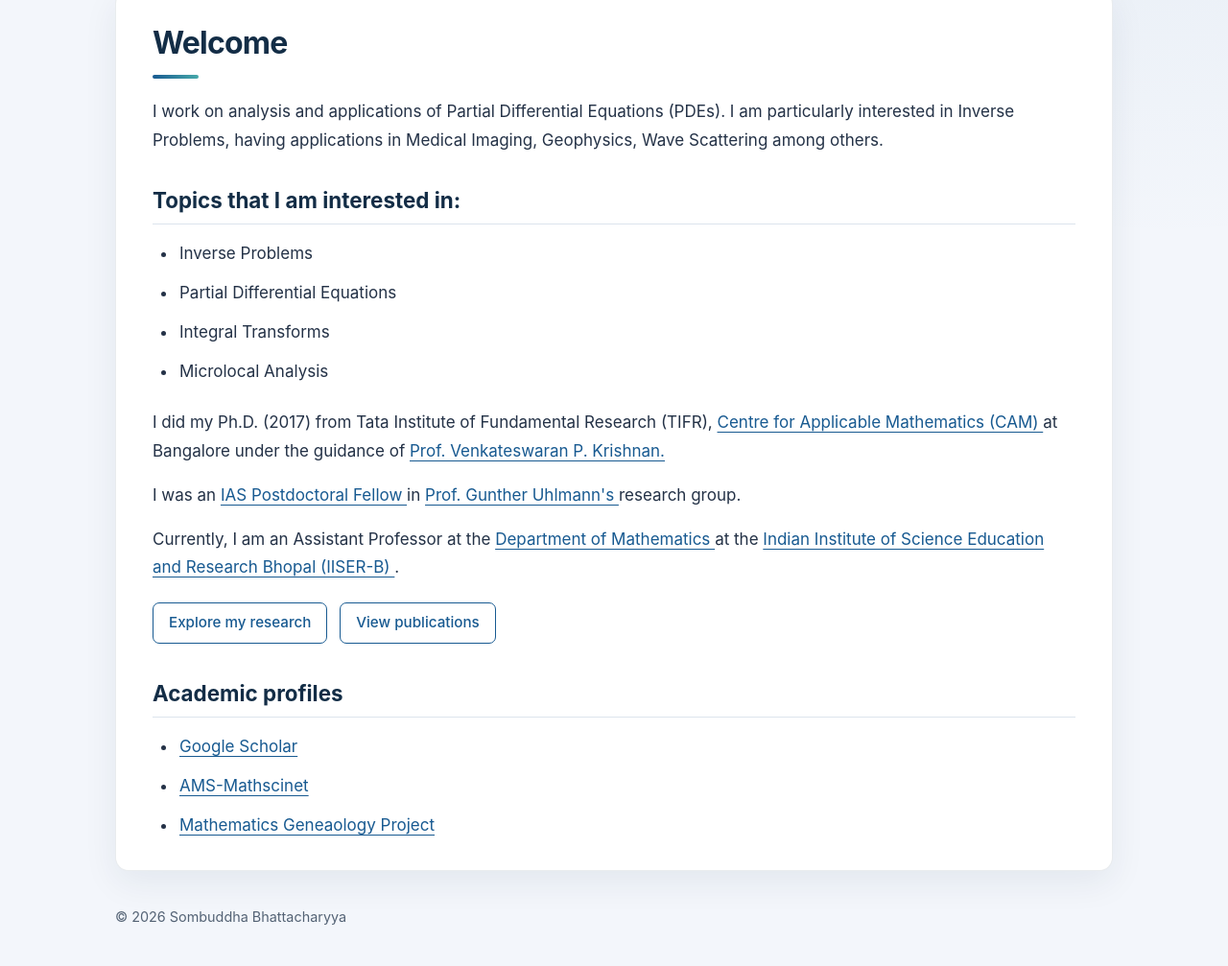
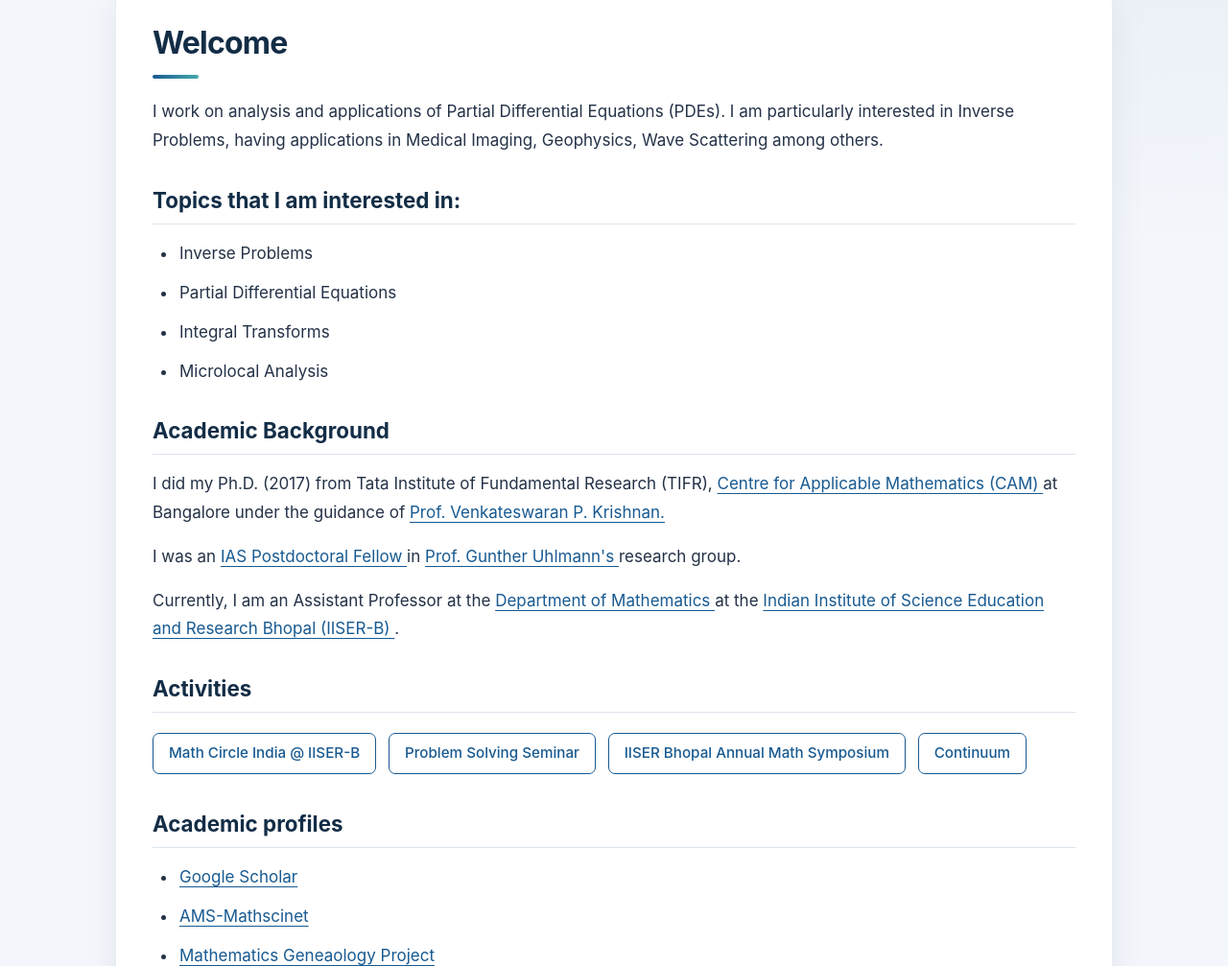
Before and after one commit to SombuddhaB/SombuddhaB.github.io, a plain HTML site: page index.html in a window 1280 px wide. Shown: the part 374-1381 px from the top of the page at 96% size. Drawn offline with Linux system fonts and the light colour scheme.

Commit message:
Add files via upload

```diff
--- a/index.html
+++ b/index.html
@@ -21,6 +21,13 @@
   <link rel="stylesheet" href="style.css">
 
   <script src="script.js" defer></script>
+
+<link rel="stylesheet" href="style.css">
+
+<script src="script.js" defer></script>
+
+<script src="enhancements.js" defer></script>
+
 </head>
 
 <body>
@@ -117,6 +124,8 @@
       <li>Microlocal Analysis</li>
     </ul>
 
+    <h2> Academic Background </h2>
+
     <p>
       I did my Ph.D. (2017) from Tata Institute of Fundamental
       Research (TIFR),
@@ -164,13 +173,23 @@
       </a>.
     </p>
 
+	<h2> Activities </h2>
+
     <p>
-      <a class="button" href="research.html">
-        Explore my research
+      <a class="button" href="https://sites.google.com/iiserb.ac.in/math-circle/home">
+        Math Circle India @ IISER-B
       </a>
 
-      <a class="button" href="publications.html">
-        View publications
+      <a class="button" href="https://sites.google.com/iiserb.ac.in/problemsolvingseminar/">
+        Problem Solving Seminar
+      </a>
+
+      <a class="button" href="https://sites.google.com/iiserb.ac.in/iiserb-mathsymposium2026/home">
+        IISER Bhopal Annual Math Symposium
+      </a>
+
+      <a class="button" href="https://sites.google.com/view/maths-club-iiser-bhopal/continuum26">
+        Continuum
       </a>
     </p>
 
```
